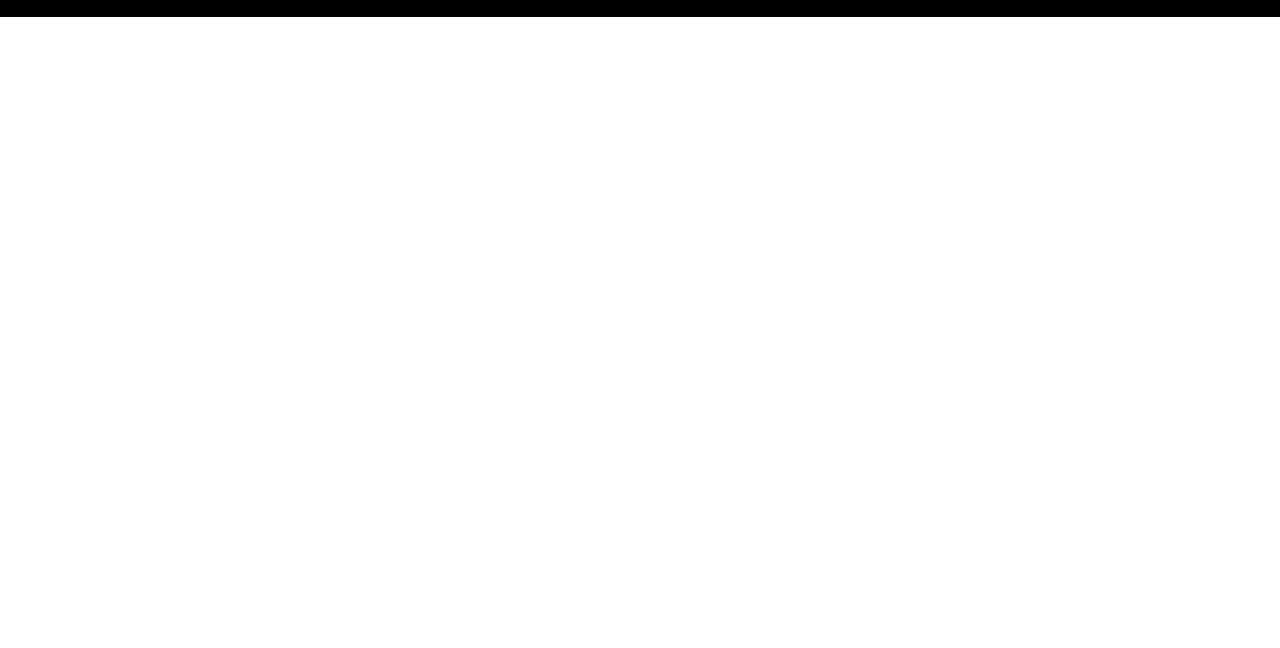
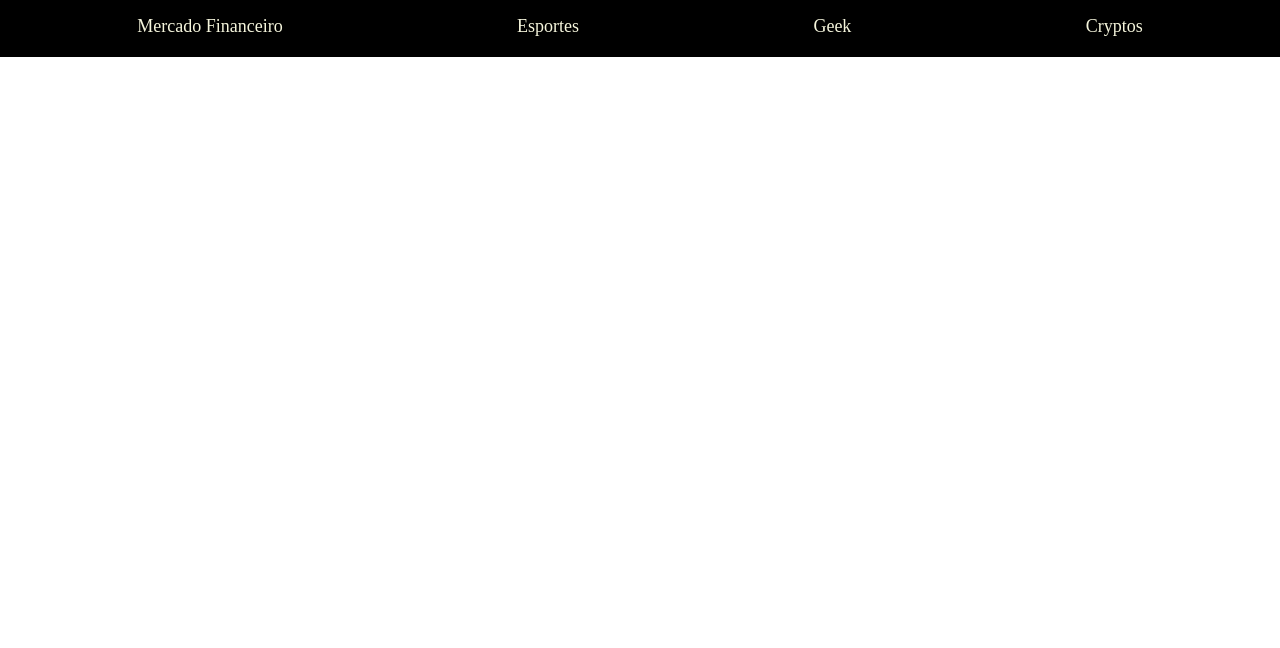
Before and after one commit to EstevanFelipe/EBAC-Developer-Full-Stack-JAVA-v2, a plain HTML site: page Exercício_1_Modulo_CSS/index.html in a window 1280 px wide. Shown: the part 152-800 px from the top of the page. Drawn offline with Linux system fonts and the light colour scheme.

Commit message:
Modificações Realizadas 04/01
A lista não ordenada, foi transformada em links, E algumas atualizações foram feitas as folha de estilo.

```diff
--- a/Exercício_1_Modulo_CSS/index.html
+++ b/Exercício_1_Modulo_CSS/index.html
@@ -20,13 +20,13 @@
 
             <ul>
 
-                <li>Mercado Financeiro</li>
+                <a href="#Mercado Financeiro"><li>Mercado Financeiro</li></a>
 
-                <li>Esportes</li>
+                <a href="#Esportes"><li>Esportes</li></a>
 
-                <li>Geek</li>
+                <a href="#Geek"><li>Geek</li></a>
 
-                <li>Cryptos</li>
+                <a href="#Cryptos"><li>Cryptos</li></a>
 
             </ul>
 
--- a/Exercício_1_Modulo_CSS/style.css
+++ b/Exercício_1_Modulo_CSS/style.css
@@ -11,10 +11,29 @@ header {
 }
 
 header .my-title {
+    font-size: 48px;
     margin: 15px;
     text-align: center;
 }
 
 .navegation {
-    display: inline;
+    margin-top: 50px;
 }
+
+.navegation ul {
+    display: flex;
+    list-style-type: none;
+    padding: 0;
+}
+
+.navegation li {
+    text-align: center;
+}
+
+.navegation a {
+    margin: auto;
+    text-decoration: none;
+    color: beige;
+    cursor: pointer;
+    font-size: 18px;
+}
```
